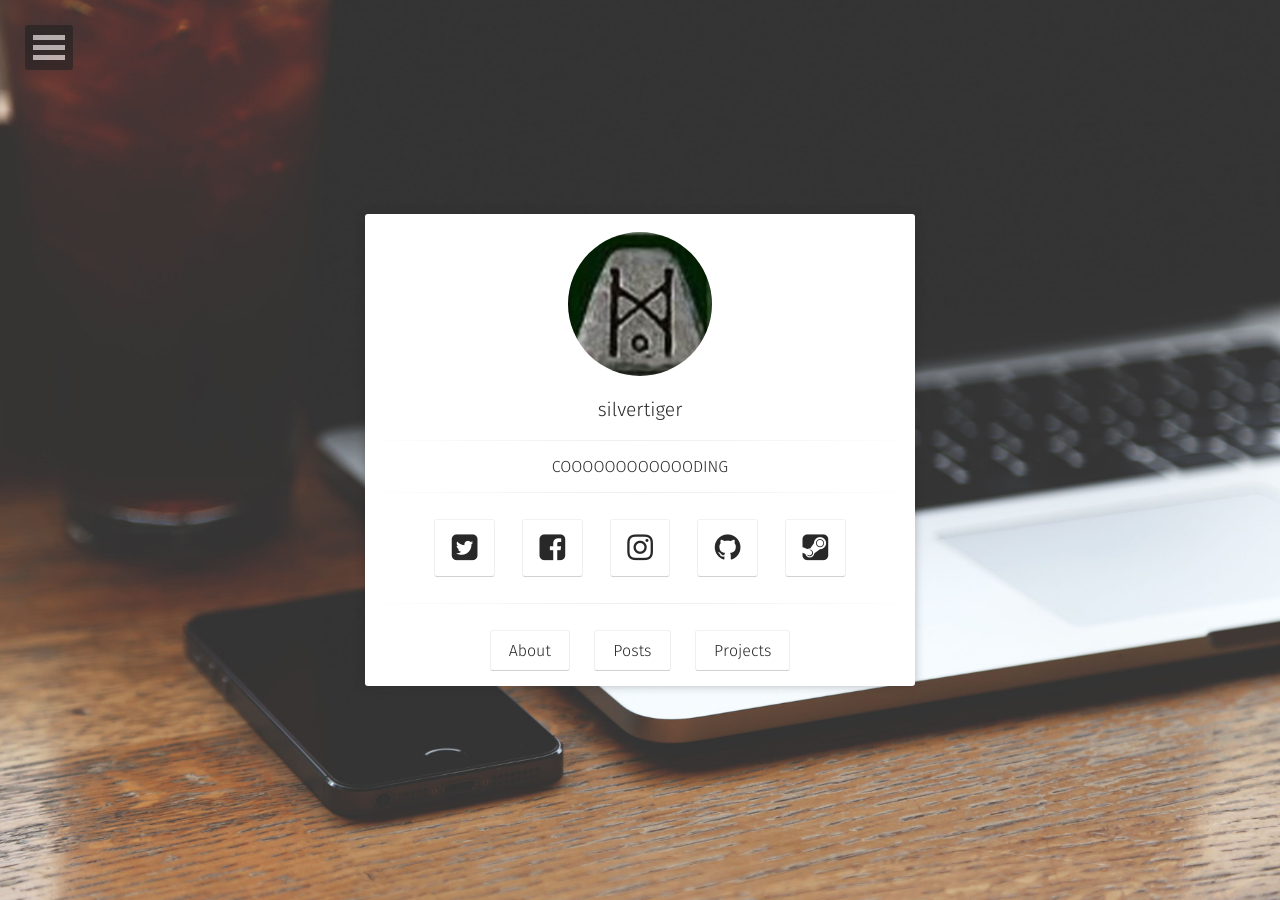
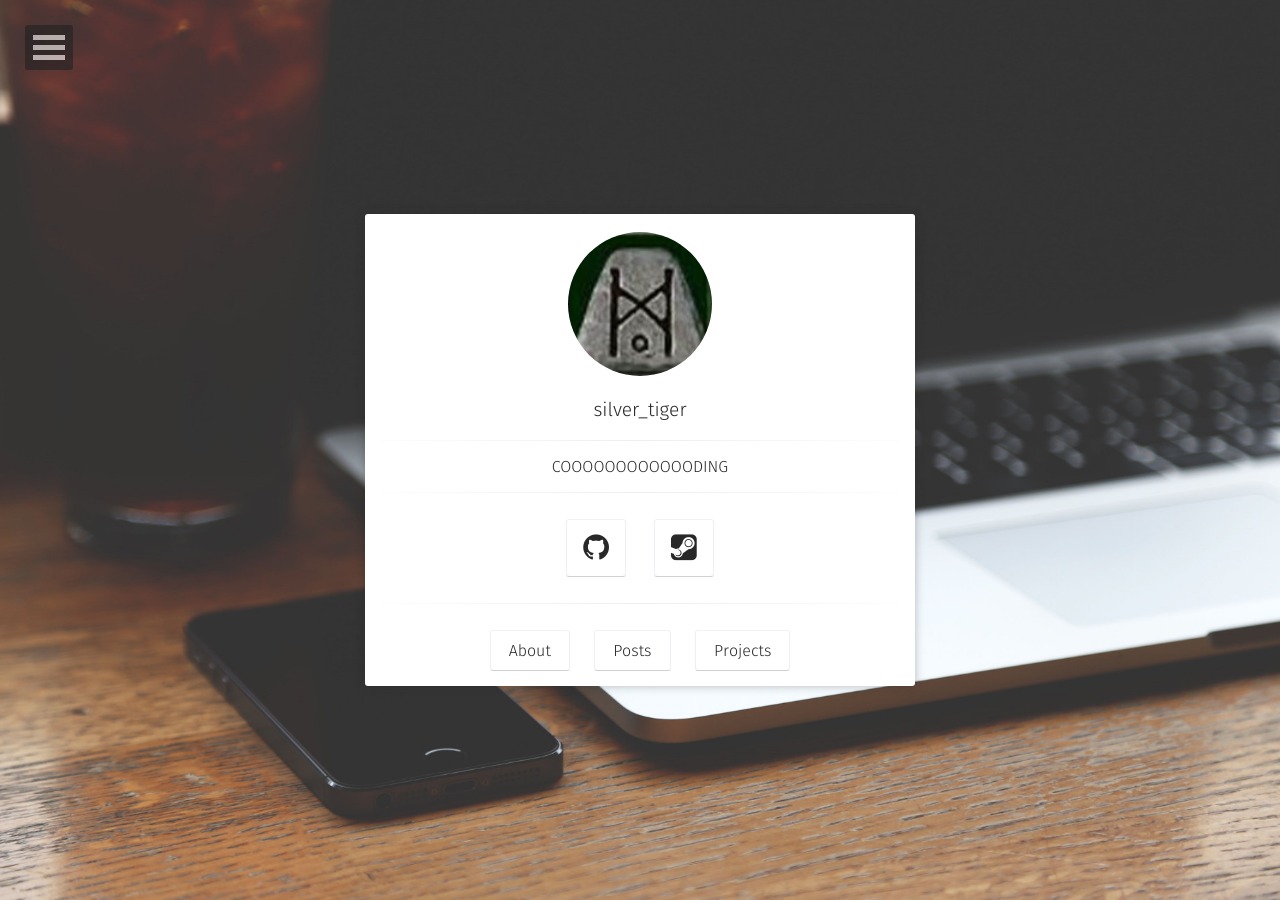
Before and after one commit to SilverTiger152/silvertiger152.github.com, a Jekyll site: the page built from index.html, in a window 1280 px wide. Built offline with Jekyll 4.4.1, drawn with Linux system fonts in a browser that asks for light colours; some web fonts are replaced.

Commit message:
Update _config.yml

```diff
--- a/_config.yml
+++ b/_config.yml
@@ -1,5 +1,5 @@
 # Site
-title:              silvertiger
+title:              silver_tiger
 bio:                'COOOOOOOOOOOODING'
 description:        ":P"
 reading_time:       true
@@ -38,13 +38,13 @@ disqus_shortname:   taylantatli
   #ad-slot:
 #bing-verify:
 #email:
-twitter:            username
-facebook:           username
+# twitter:            username
+# facebook:           username
 github-url:         username
 #stackoverflow:     123456/username   from a "http://stackoverflow.com/users/123456/username" link
 #linkedin:          username
 #xing:              username
-instagram:          username
+# instagram:          username
 #lastfm:            username
 #tumblr:            username
 #medium:            '@username'
```
